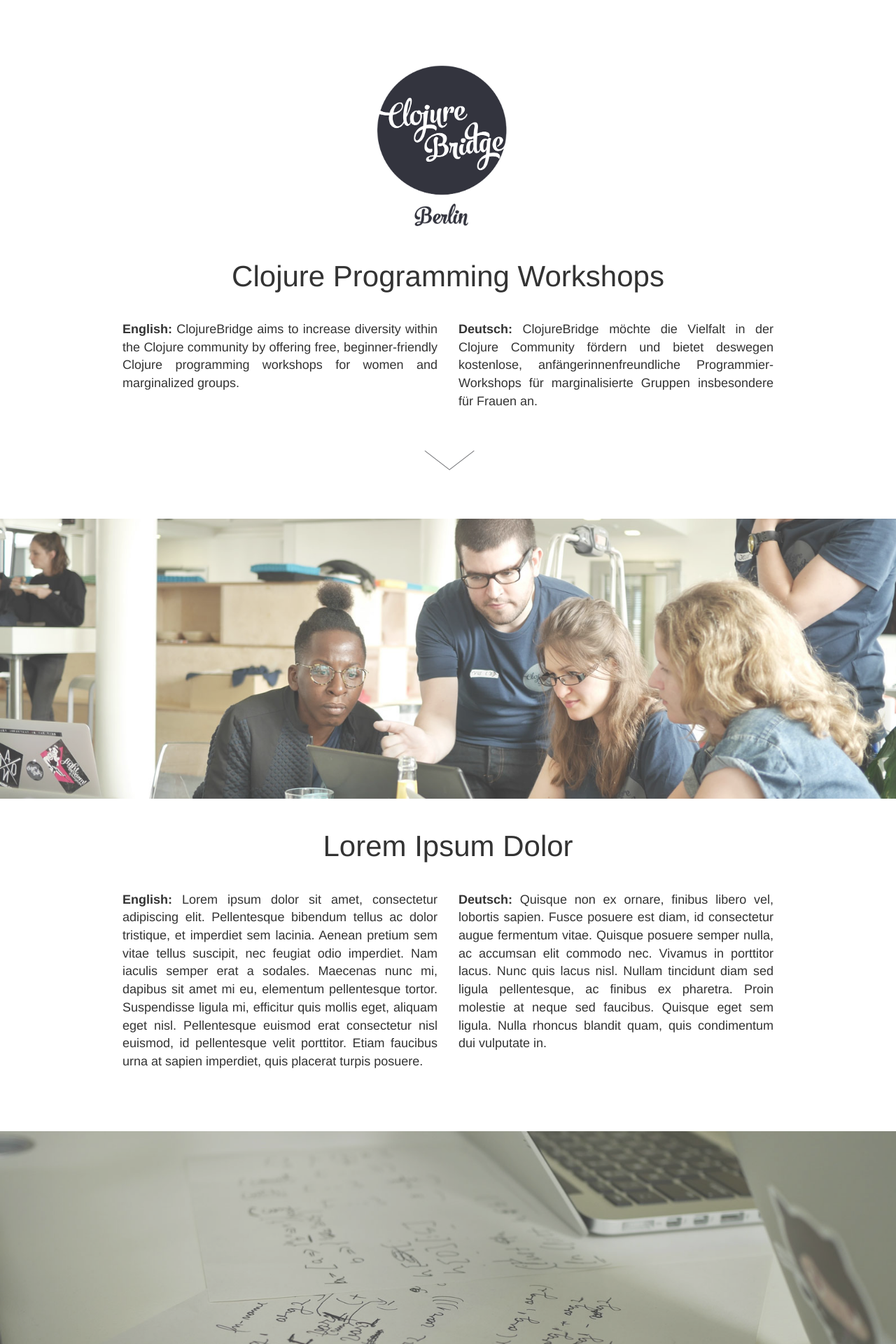
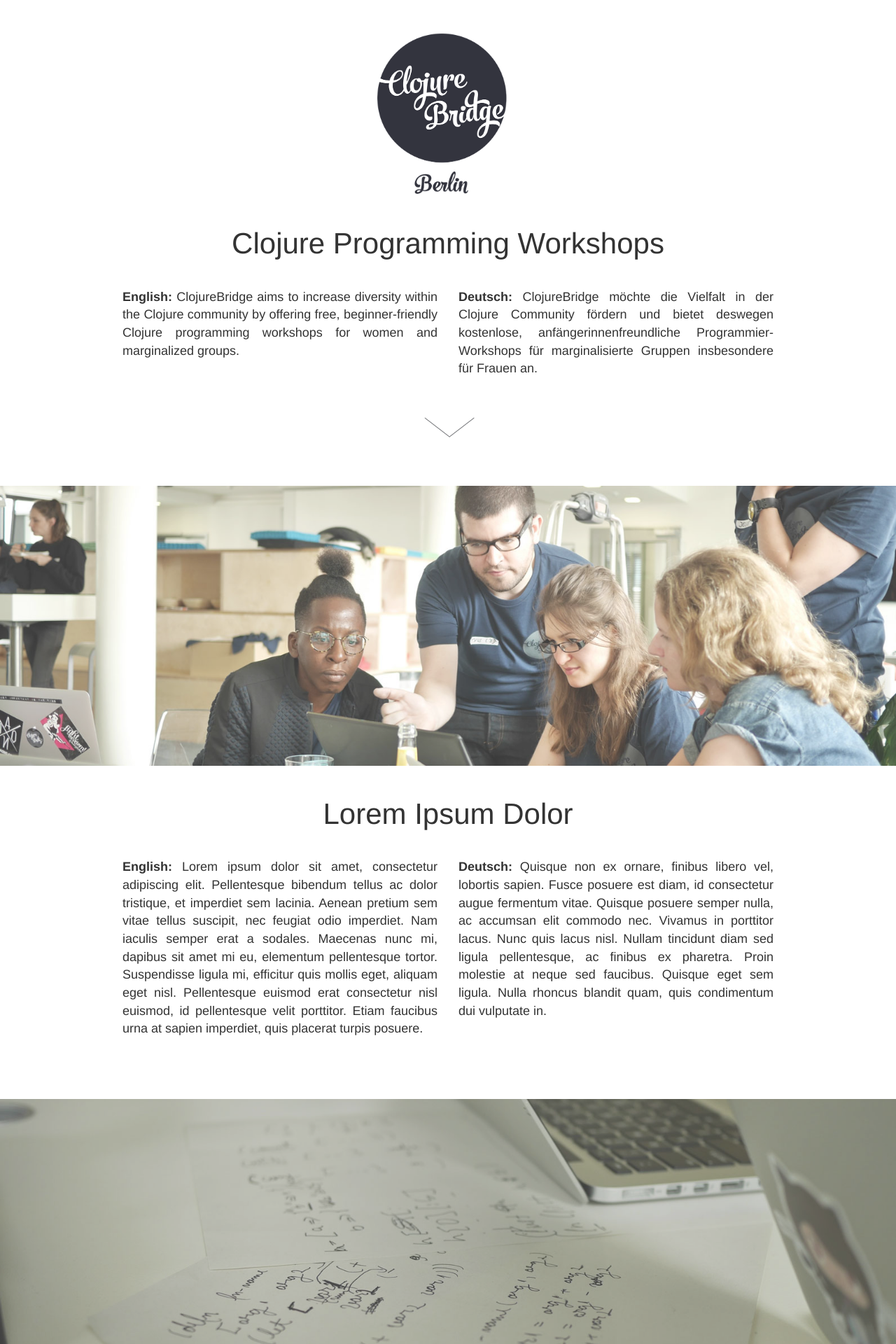
Before and after one commit to clojurebridge-berlin/clojurebridge-berlin.github.io, a Jekyll site: the page built from index.html, in a window 1280 px wide. Shown: the top 1920 px of the page at 70% size. Built offline with Jekyll 4.4.1, drawn with Linux system fonts in a browser that asks for light colours.

Commit message:
Adjust logo size in media queries

```diff
--- a/assets/stylesheet.css
+++ b/assets/stylesheet.css
@@ -29,13 +29,6 @@
 section.module.content {
   padding-top: 2%;
   padding-bottom: 5%;
-}
-
-.logo {
-  position: relative;
-  margin-top: 10%;
-  left: 39%;
-  width: 20%;
 }
 
 .team {
@@ -100,6 +93,14 @@
     margin-left: 45%;
     visibility: visible;
   }
+
+  .logo {
+    position: relative;
+    margin-top: 5%;
+    left: 39%;
+    width: 20%;
+  }
+
 }
 
 @media all and (max-width: 600px) {
@@ -109,4 +110,11 @@
     background-repeat: no-repeat;
     height: 200px;
   }
+
+  .logo {
+    position: relative;
+    margin-top: 5%;
+    left: 30%;
+    width: 40%;
+  }
 }
```
